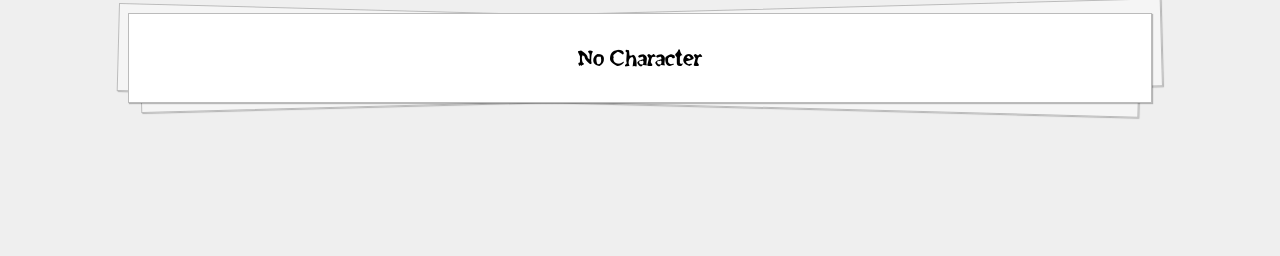
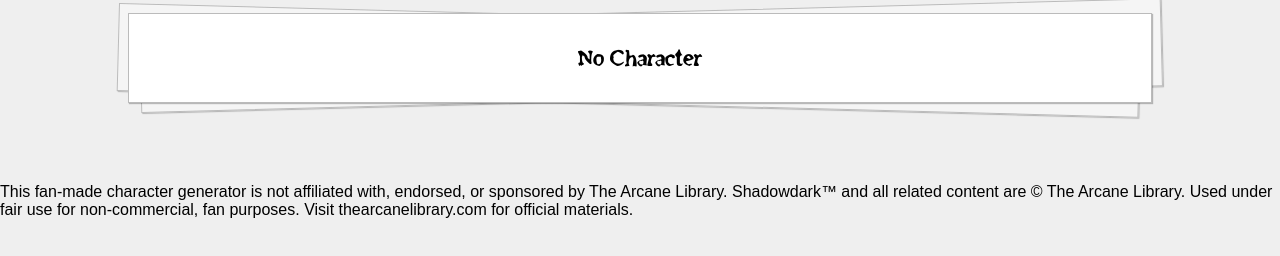
Before and after one commit to antidog001/shadowgang.github.io, a plain HTML site: page index.html in a window 1280 px wide. Shown: the part 152-408 px from the top of the page. Drawn offline with Linux system fonts and the light colour scheme.

Commit message:
Add footer with copyright and disclaimer

```diff
--- a/index.html
+++ b/index.html
@@ -20,5 +20,8 @@
     <div class="card" id="contentArea">
         <div class="heading-small center">No Character</div>
     </div>
+    <div class="footer">
+        <p>This fan-made character generator is not affiliated with, endorsed, or sponsored by The Arcane Library. Shadowdark™ and all related content are © The Arcane Library. Used under fair use for non-commercial, fan purposes. Visit thearcanelibrary.com for official materials.</p>
+    </div>
 </body>
 </html>
```
